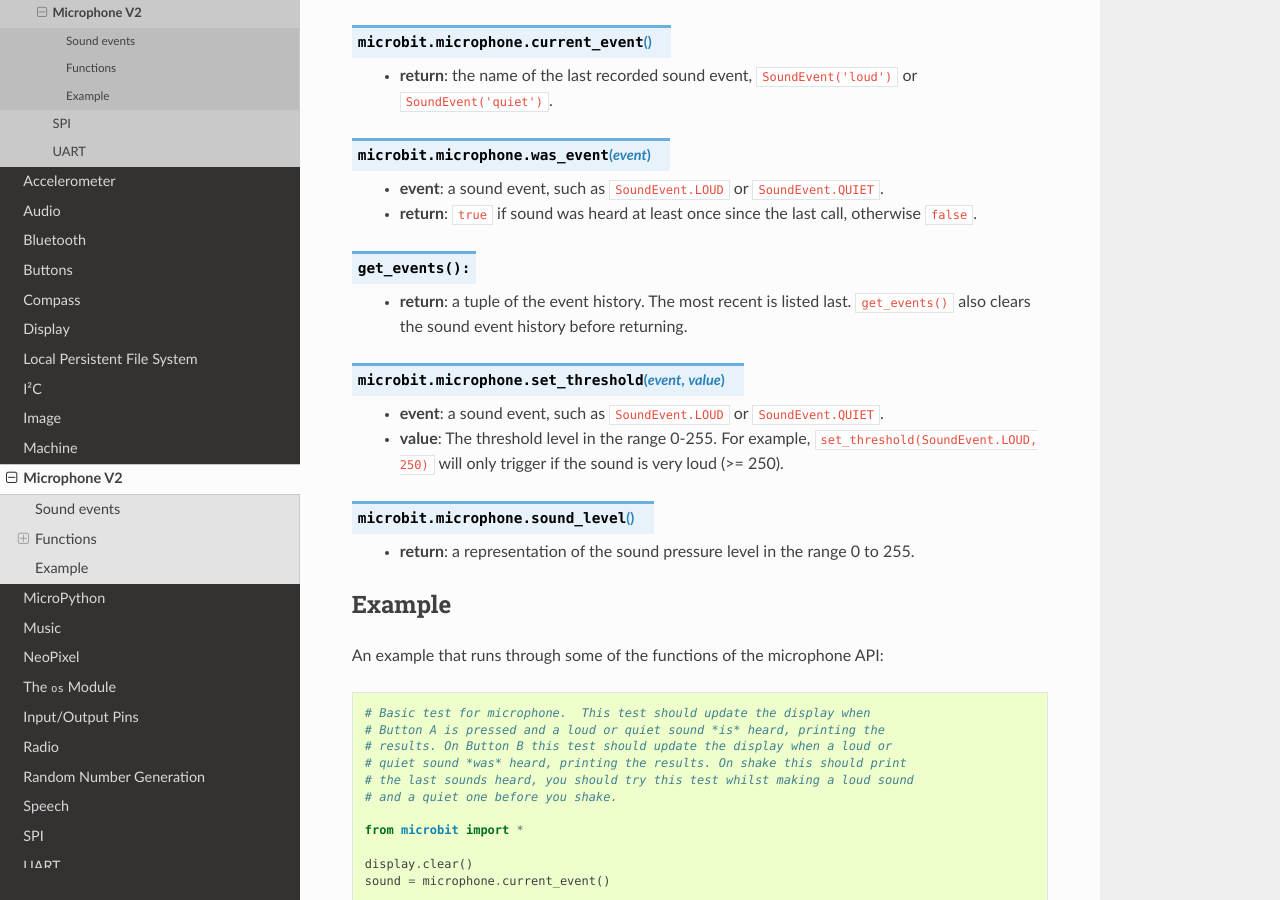
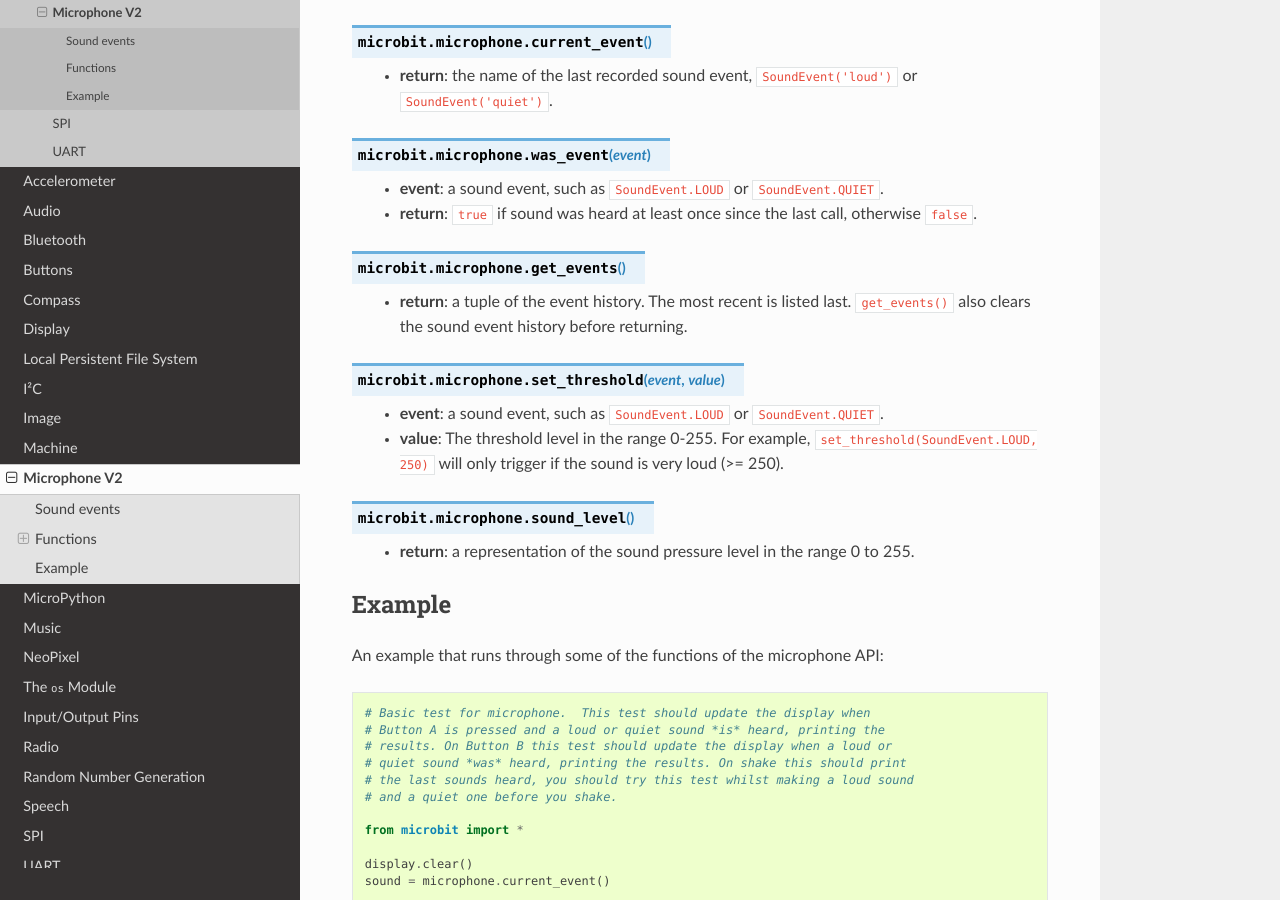
Before and after one commit to bbcmicrobit/micropython, a Sphinx documentation site: the page built from docs/microphone.rst, in a window 1280 px wide and 900 px high, scrolled down 681 px. Built offline with Sphinx 7.4.7 and the Read the Docs theme 2.0.0, drawn with Linux system fonts in a browser that asks for light colours.

Commit message:
Update docs/microphone.rst
Co-authored-by: Carlos Pereira Atencio <carlos@microbit.org>

```diff
--- a/docs/microphone.rst
+++ b/docs/microphone.rst
@@ -36,7 +36,7 @@
     * **return**: ``true`` if sound was heard at least once since the last
       call, otherwise ``false``.
 
-.. py:function:: get_events():
+.. py:function:: get_events()
 
     * **return**: a tuple of the event history. The most recent is listed last.
       ``get_events()`` also clears the sound event history before returning.
```
